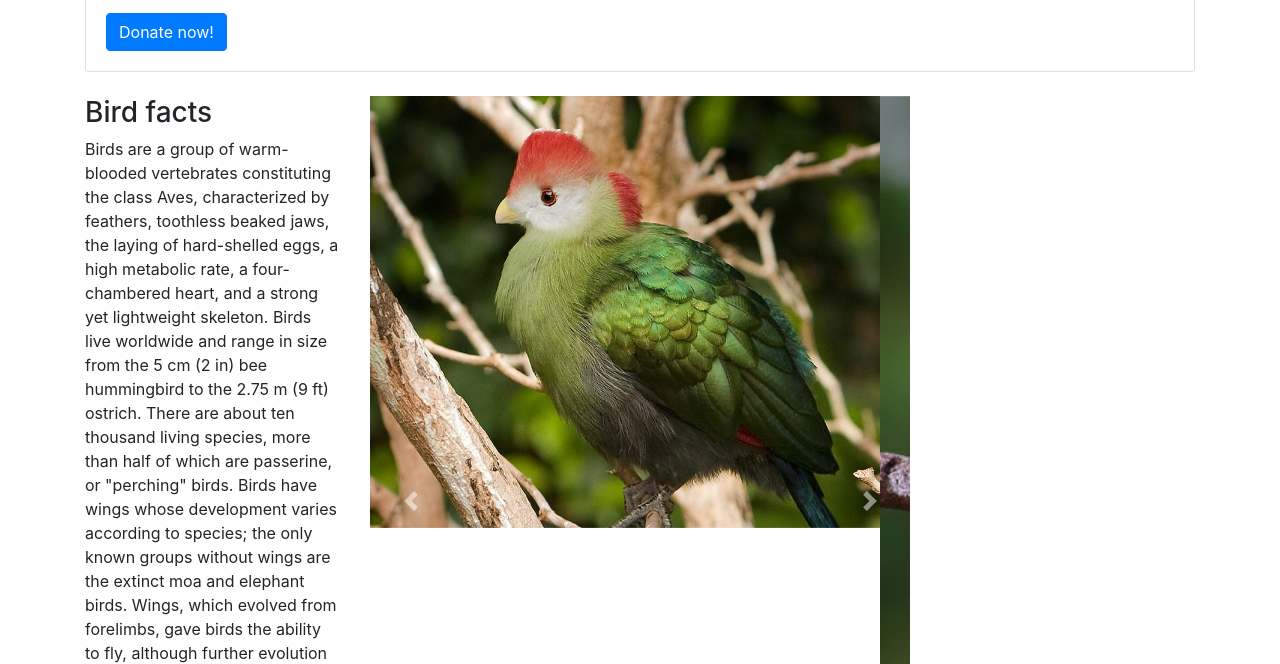
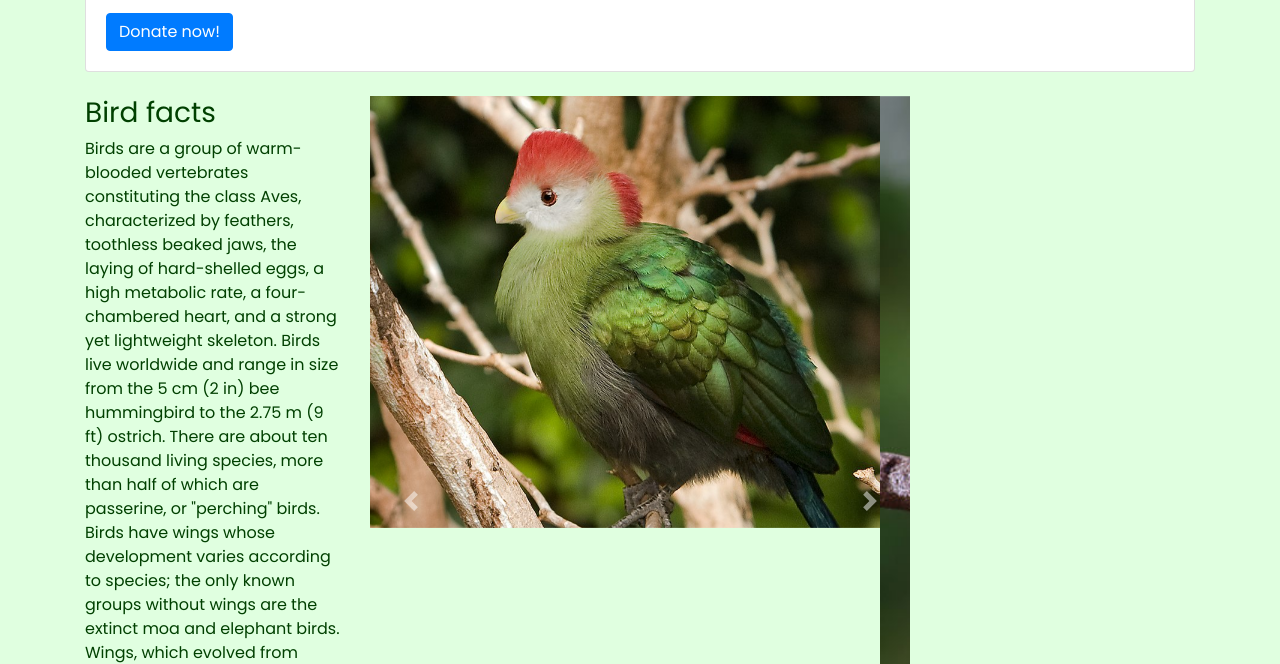
Before and after one commit to DaenaSolak/Assignment_8, a plain HTML site: page bird.html in a window 1280 px wide. Shown: the part 436-1100 px from the top of the page. Drawn offline with Linux system fonts and the light colour scheme.

Commit message:
Second page final
Changed bootstrap and styles, really finished now

```diff
--- a/bird.html
+++ b/bird.html
@@ -7,6 +7,8 @@
 
     <!-- Bootstrap CSS -->
     <link rel="stylesheet" href="css/bootstrap.min.css">
+	<link href="https://fonts.googleapis.com/css?family=Poppins&display=swap" rel="stylesheet">
+    <link href="css/styles.css" rel="stylesheet" type="text/css">
 <title>Hello, world!</title>
   </head>
   <body>
```
